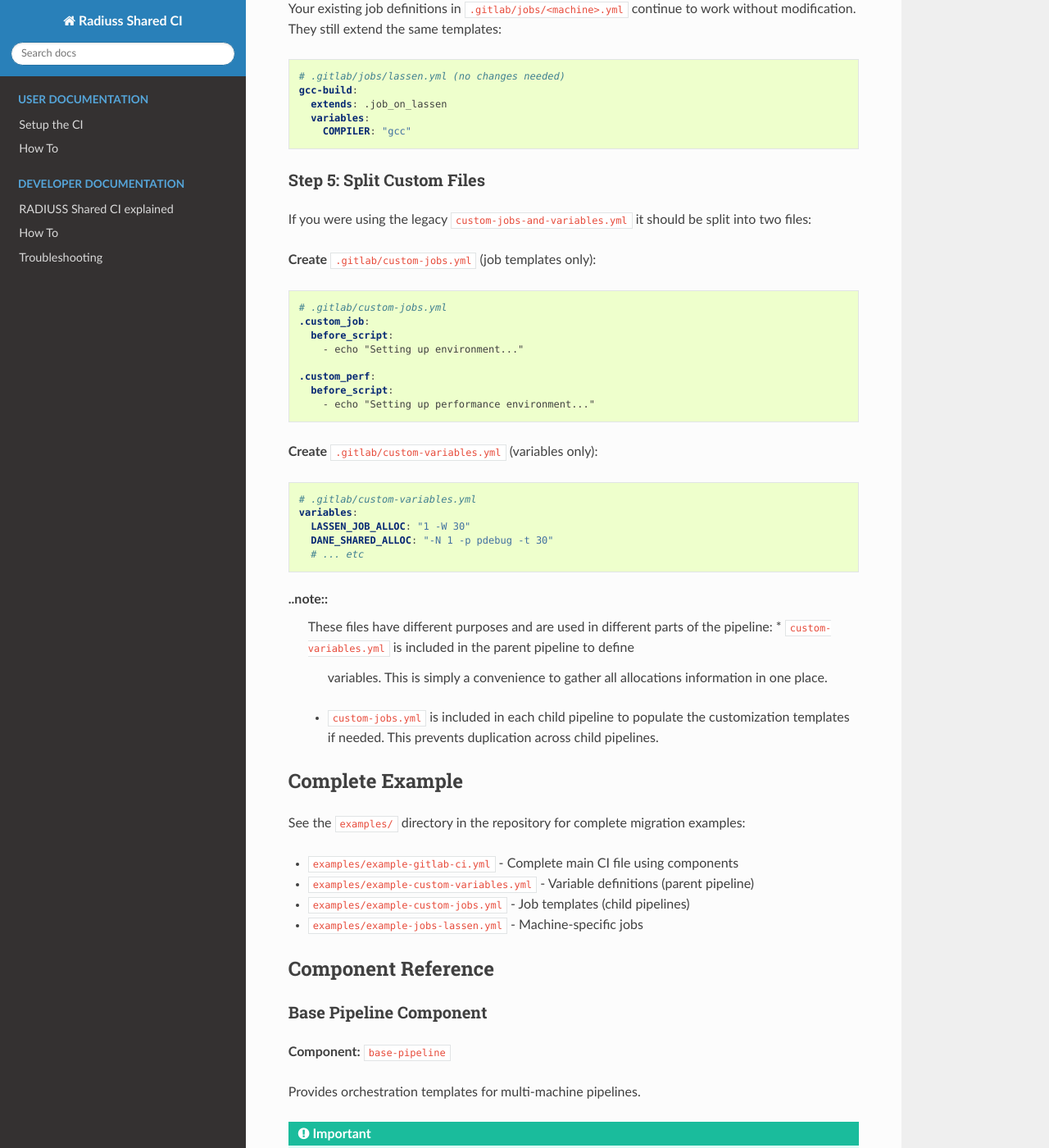
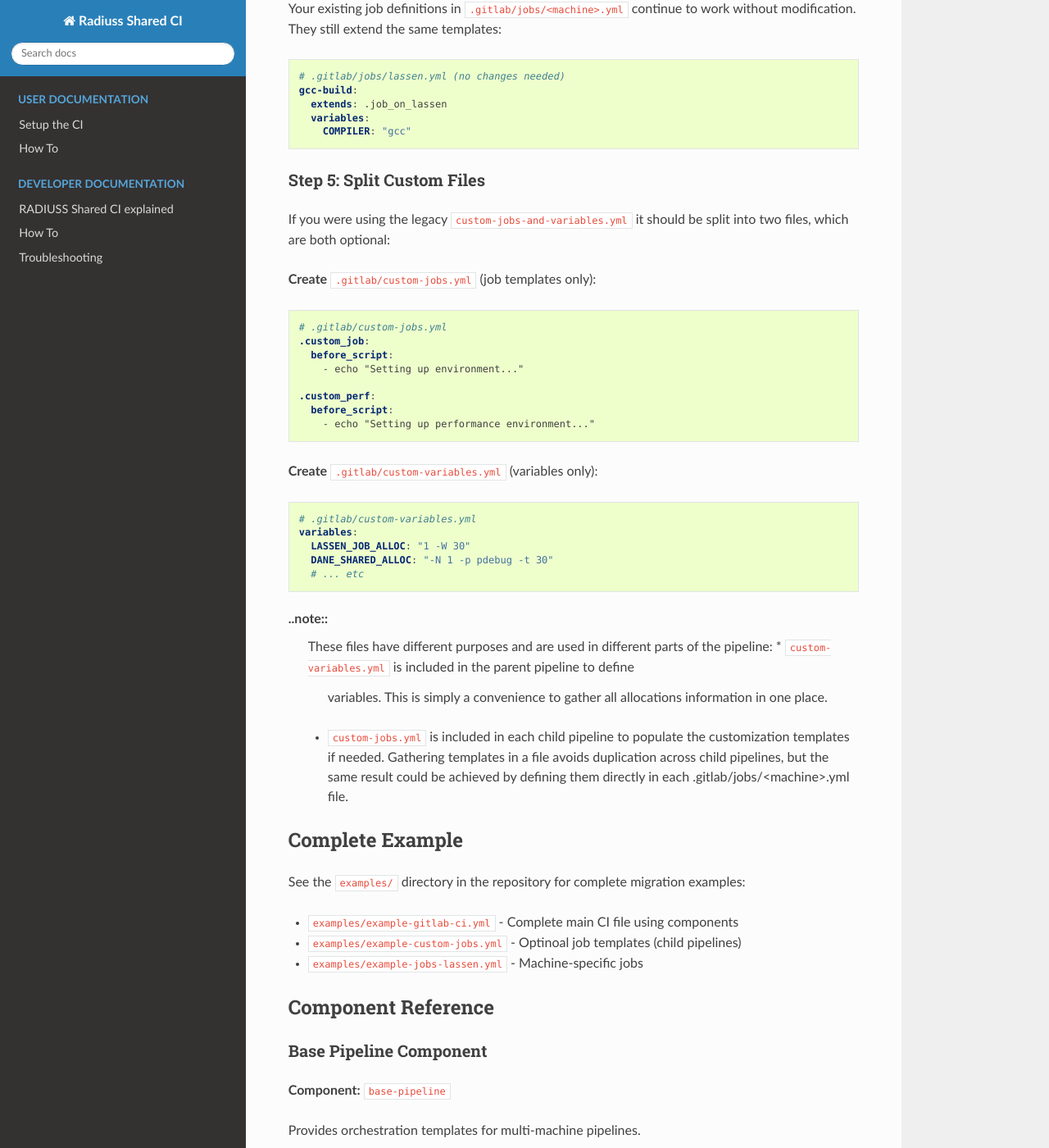
Before and after one commit to LLNL/radiuss-shared-ci, a Sphinx documentation site: the page built from docs/sphinx/user_guide/components_migration.rst, in a window 1280 px wide and 1400 px high, scrolled down 3091 px. Shown: the whole window at 82% size. Built offline with Sphinx 7.4.7 and the Read the Docs theme 3.1.0, drawn with Linux system fonts in a browser that asks for light colours; some of the changed text lies outside the part shown.

Commit message:
Make defining .custom_jobs and .custom_perf optional
We define a default for those templates so that user can get started
with using Shared CI more easily. Customization is still possible by
overriding the template, in a dedicated file include in the child
pipeline, or in each .gitlab/jobs/<machine>.yml.

We adapted the docs, the examples, and fixed some things.

```diff
--- a/docs/sphinx/user_guide/components_migration.rst
+++ b/docs/sphinx/user_guide/components_migration.rst
@@ -169,7 +169,7 @@ Step 5: Split Custom Files
 ^^^^^^^^^^^^^^^^^^^^^^^^^^^
 
 If you were using the legacy ``custom-jobs-and-variables.yml`` it should be
-split into two files:
+split into two files, which are both optional:
 
 **Create** ``.gitlab/custom-jobs.yml`` (job templates only):
 
@@ -195,13 +195,15 @@ split into two files:
      # ... etc
 
 ..note::
-    These files have different purposes and are used in different parts of the pipeline:
+    These files have different purposes and are used in different parts of the
+    pipeline:
     * ``custom-variables.yml`` is included in the parent pipeline to define
-      variables. This is simply a convenience to gather all allocations information
-      in one place.
+      variables. This is simply a convenience to gather all allocations
+      information in one place.
     * ``custom-jobs.yml`` is included in each child pipeline to populate the
-      customization templates if needed. This prevents duplication across child
-      pipelines.
+      customization templates if needed. Gathering templates in a file avoids
+      duplication across child pipelines, but the same result could be achieved
+      by defining them directly in each .gitlab/jobs/<machine>.yml file.
 
 Complete Example
 ----------------
@@ -209,8 +211,7 @@ Complete Example
 See the ``examples/`` directory in the repository for complete migration examples:
 
 * ``examples/example-gitlab-ci.yml`` - Complete main CI file using components
-* ``examples/example-custom-variables.yml`` - Variable definitions (parent pipeline)
-* ``examples/example-custom-jobs.yml`` - Job templates (child pipelines)
+* ``examples/example-custom-jobs.yml`` - Optinoal job templates (child pipelines)
 * ``examples/example-jobs-lassen.yml`` - Machine-specific jobs
 
 Component Reference
@@ -282,6 +283,7 @@ Each provides machine-specific CI templates.
 
 **Exported Templates:**
 
+* ``.custom_jobs`` - Customization template for every jobs
 * ``.job_on_<machine>`` - Main job template for the machine
 * ``.on_<machine>`` - Machine-specific rules
 * ``.<machine>_reproducer_init`` - Reproducer initialization
@@ -326,6 +328,7 @@ Provides templates for performance measurements across machines.
 
 **Exported Templates:**
 
+* ``.custom_perf`` - Customization template for every perf jobs
 * ``.perf_on_<machine>`` - Performance job for each machine
 * ``.results_processing`` - Processing job template
 * ``.results_reporting`` - Reporting job template
```
Also changed, not shown: other parts of docs/sphinx/user_guide/components_migration.rst (+2 -2 lines), 9 other files.
